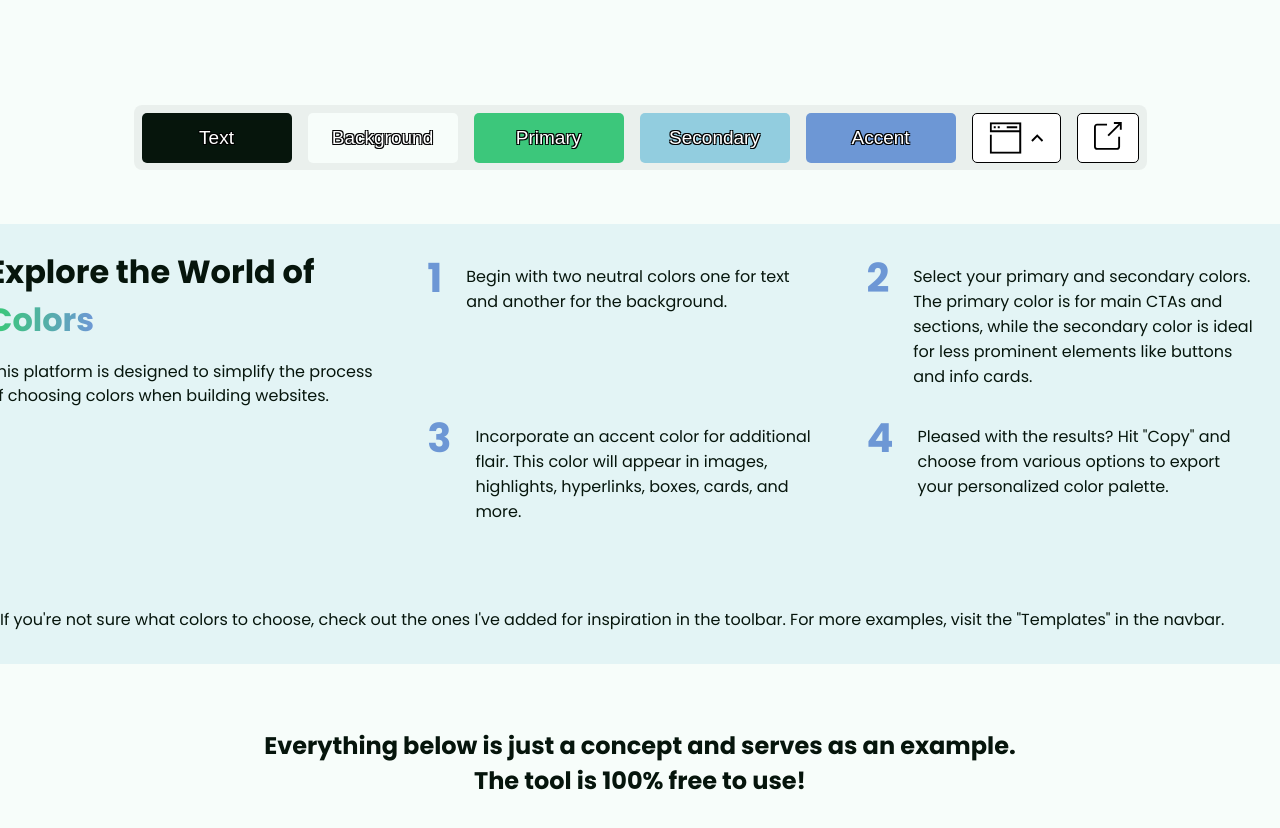
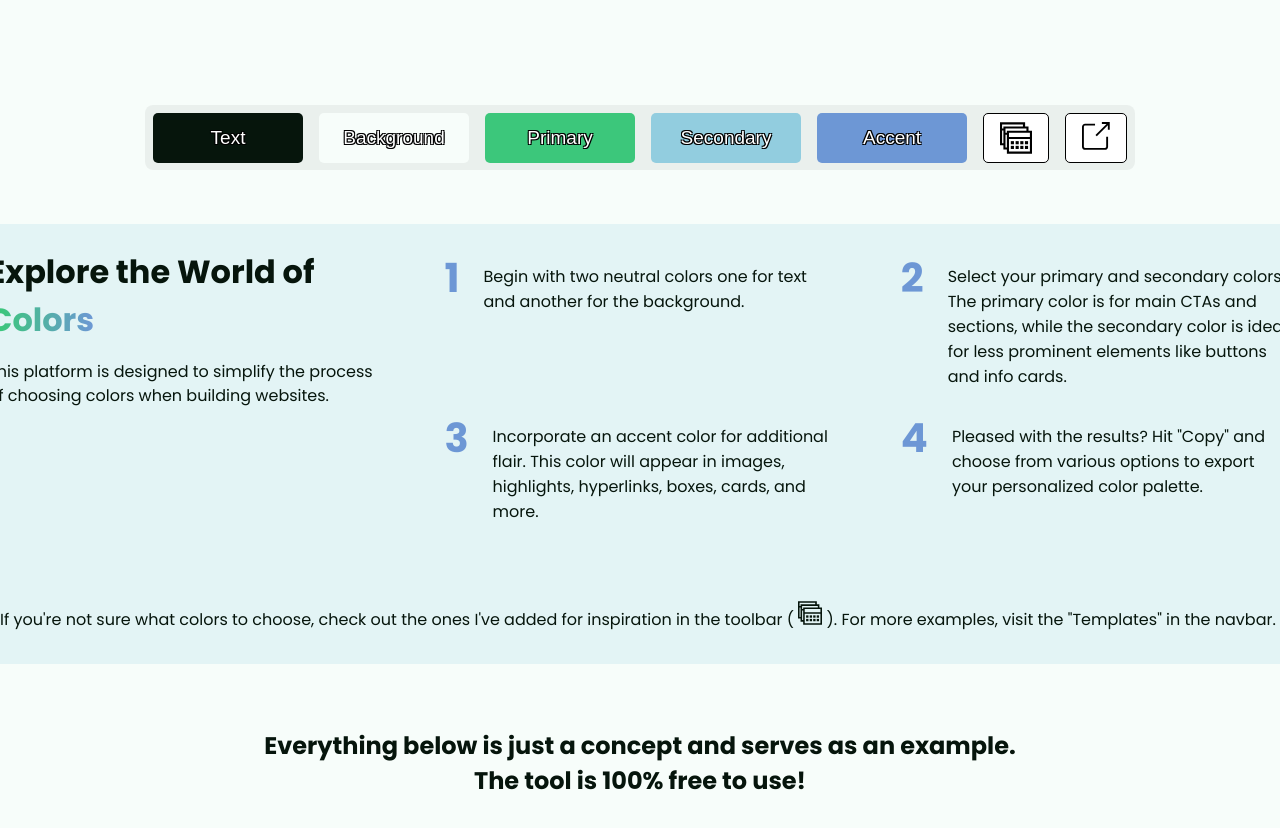
Before and after one commit to Lexsak/choose-color, an Angular app: page / in a window 1280 px wide. Shown: the part 620-1448 px from the top of the page. Built offline with nearby package versions, Linux system fonts and the light colour scheme.

Commit message:
change color palett icon

```diff
--- a/src/app/layouts/color-toolbar/color-toolbar.component.html
+++ b/src/app/layouts/color-toolbar/color-toolbar.component.html
@@ -39,7 +39,30 @@
     <!-- DropDown -->
     <div class="dropdown-container">
       <div class="dropdown-text" (click)="changeDropDown()">
-        <img src="../../../assets/icons/color-palett.svg" alt="copy-icon" />
+        <svg
+      enable-background="new 0 0 48 48"
+      height="32px"
+      id="Layer_3"
+      version="1.1"
+      viewBox="0 0 48 48"
+      width="32px"
+      xml:space="preserve"
+      xmlns="http://www.w3.org/2000/svg"
+      xmlns:xlink="http://www.w3.org/1999/xlink"
+    >
+      <g>
+        <rect height="4.709" width="4.708" x="16.218" y="28.708 " />
+        <rect height="4.709" width="4.708" x="23.412" y="28.708 " />
+        <rect height="4.709" width="4.708" x="30.409" y="28.708 " />
+        <rect height="4.709" width="4.708" x="37.406" y="28.708 " />
+        <rect height="4.709" width="4.708" x="16.218" y="35.771 " />
+        <rect height="4.709" width="4.708" x="23.412" y="35.771 " />
+        <rect height="4.709" width="4.708" x="30.409" y="35.771 " />
+        <rect height="4.709" width="4.708" x="37.406" y="35.771" />
+        <path
+          d="M47.302,13.014h-4.533V9.875v-3.14H39.63h-1.962V3.597V0.458h-3.271H29.82h-3.139H10.986H7.847h-4.12H0v9.338v3.139v22.052   h5.101v6.277h5.232v6.278H48V25.49v-3.139v-9.338H47.302z M3.139,3.597h2.092h2.616h3.139h15.695h3.139h3.27h1.308v3.139h-2.615   H16.087h-3.139h-4.12H5.101v3.061H3.139V3.597z M3.139,31.847V12.935h1.961v3.14v3.139v12.634H3.139z M10.333,22.352v3.139v12.635   H8.24V19.213h2.093V22.352z M10.333,16.074H8.24V9.875h2.093h2.616h3.139h15.695h3.139h3.27h1.439v3.139h-2.616H21.319H18.18   h-2.703h-5.144V16.074z M44.861,44.403h-31.39V25.49h31.39V44.403z M44.861,22.352h-31.39v-6.199h3.139h1.569h3.139h15.695h3.139   h3.14h1.569V22.352z"
+        />
+      </g></svg>
       </div>
       <div class="dropdown-menu" *ngIf="isDropDown">
         <div
--- a/src/app/pages/home/home.component.css
+++ b/src/app/pages/home/home.component.css
@@ -179,6 +179,7 @@ p {
 
 .explore-steps {
   display: flex;
+  justify-content: space-between;
   gap: 3rem;
 }
 
--- a/src/app/pages/home/home.component.html
+++ b/src/app/pages/home/home.component.html
@@ -113,13 +113,36 @@
     </div>
   </div>
   <p class="info-paragraph" [style.color]="getTextColor()">
-    * If you're not sure what colors to choose, check out the ones I've added for
-    inspiration in the toolbar. For more examples, visit the "Templates" in the
-    navbar.
+    * If you're not sure what colors to choose, check out the ones I've added
+    for inspiration in the toolbar ( <svg
+      enable-background="new 0 0 48 48"
+      height="24px"
+      id="Layer_3"
+      version="1.1"
+      viewBox="0 0 48 48"
+      width="24px"
+      xml:space="preserve"
+      xmlns="http://www.w3.org/2000/svg"
+      xmlns:xlink="http://www.w3.org/1999/xlink"
+      [style.fill]="getTextColor()"
+    >
+      <g>
+        <rect height="4.709" width="4.708" x="16.218" y="28.708 " />
+        <rect height="4.709" width="4.708" x="23.412" y="28.708 " />
+        <rect height="4.709" width="4.708" x="30.409" y="28.708 " />
+        <rect height="4.709" width="4.708" x="37.406" y="28.708 " />
+        <rect height="4.709" width="4.708" x="16.218" y="35.771 " />
+        <rect height="4.709" width="4.708" x="23.412" y="35.771 " />
+        <rect height="4.709" width="4.708" x="30.409" y="35.771 " />
+        <rect height="4.709" width="4.708" x="37.406" y="35.771" />
+        <path
+          d="M47.302,13.014h-4.533V9.875v-3.14H39.63h-1.962V3.597V0.458h-3.271H29.82h-3.139H10.986H7.847h-4.12H0v9.338v3.139v22.052   h5.101v6.277h5.232v6.278H48V25.49v-3.139v-9.338H47.302z M3.139,3.597h2.092h2.616h3.139h15.695h3.139h3.27h1.308v3.139h-2.615   H16.087h-3.139h-4.12H5.101v3.061H3.139V3.597z M3.139,31.847V12.935h1.961v3.14v3.139v12.634H3.139z M10.333,22.352v3.139v12.635   H8.24V19.213h2.093V22.352z M10.333,16.074H8.24V9.875h2.093h2.616h3.139h15.695h3.139h3.27h1.439v3.139h-2.616H21.319H18.18   h-2.703h-5.144V16.074z M44.861,44.403h-31.39V25.49h31.39V44.403z M44.861,22.352h-31.39v-6.199h3.139h1.569h3.139h15.695h3.139   h3.14h1.569V22.352z"
+        />
+      </g></svg> ). For more examples, visit the "Templates" in the navbar.
   </p>
 </div>
 
 <h2 class="info-text" [style.color]="getTextColor()">
-  Everything below is just a concept and serves as an example. <br> The tool is 100%
-  free to use!
+  Everything below is just a concept and serves as an example. <br />
+  The tool is 100% free to use!
 </h2>
```
